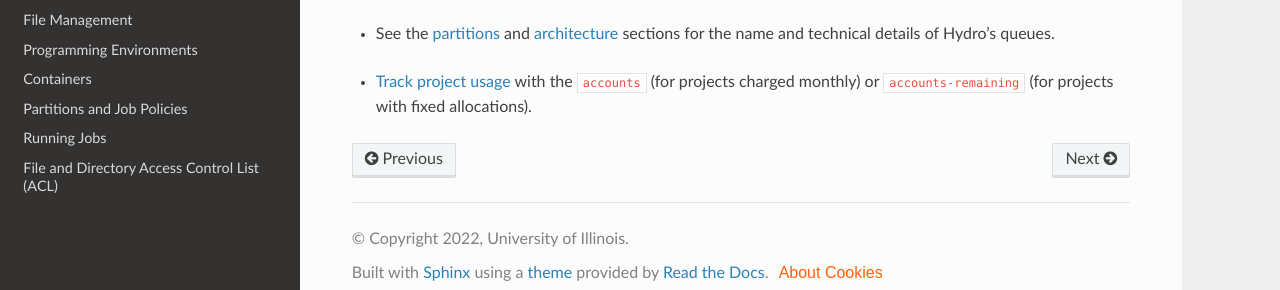
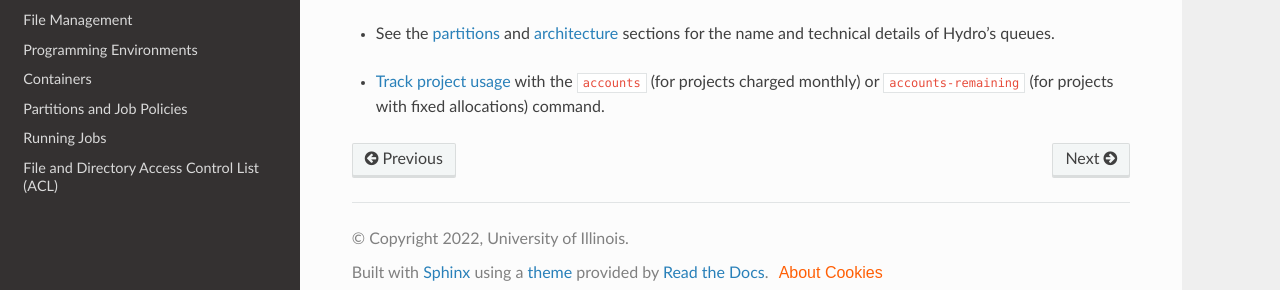
Before and after one commit to ncsa/hydro_documentation, a Sphinx documentation site: the page built from docs/source/quick-start.rst, in a window 1280 px wide. Shown: the part 478-768 px from the top of the page. Built offline with Sphinx 7.4.7 and the Read the Docs theme 2.0.0, drawn with Linux system fonts in a browser that asks for light colours.

Commit message:
Update quick-start.rst

```diff
--- a/docs/source/quick-start.rst
+++ b/docs/source/quick-start.rst
@@ -25,4 +25,4 @@ This information is for users that are adept at using an HPC system and are only
 
 ..
 
-- :ref:`Track project usage <project-job-accounting>` with the ``accounts`` (for projects charged monthly) or ``accounts-remaining`` (for projects with fixed allocations).
+- :ref:`Track project usage <project-job-accounting>` with the ``accounts`` (for projects charged monthly) or ``accounts-remaining`` (for projects with fixed allocations) command.
```
